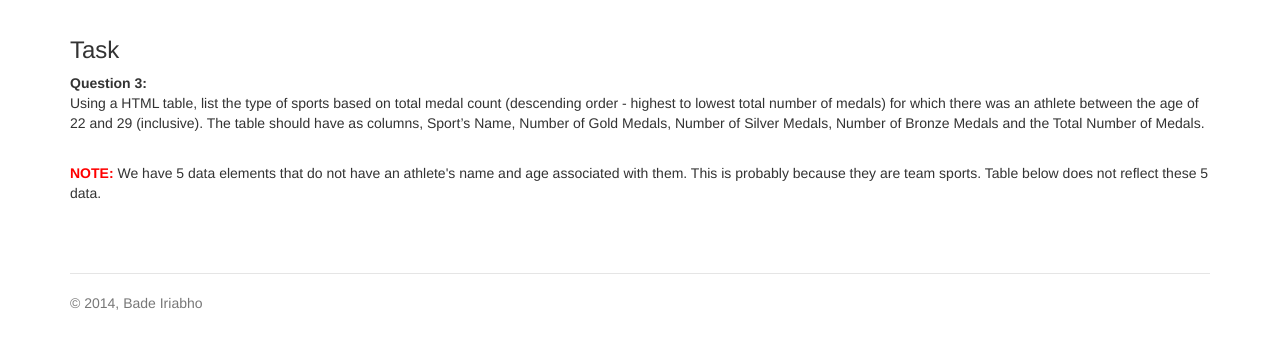
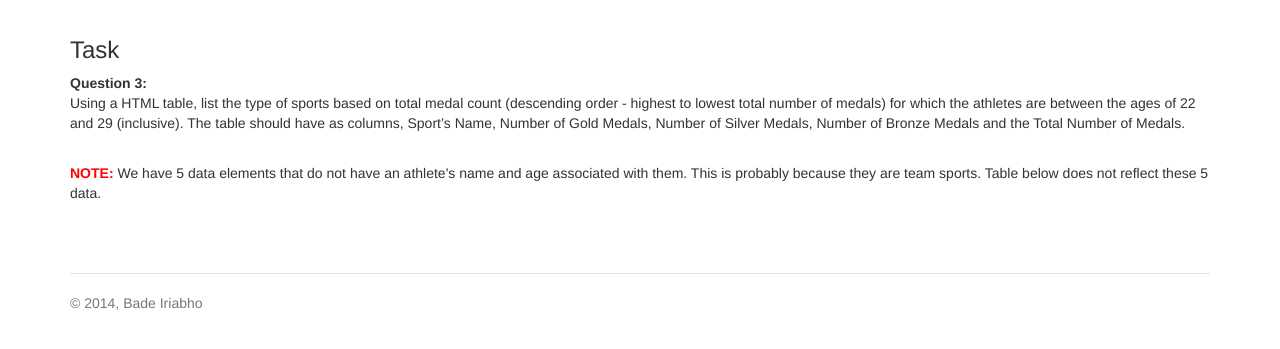
Before and after one commit to ebadedude/LAB-Sample-App, a plain HTML site: page answer3.html in a window 1280 px wide. Shown: the part 53-402 px from the top of the page. Drawn offline with nearby package versions, Linux system fonts and the light colour scheme.

Commit message:
change sentence to sound more correct

```diff
--- a/answer3.html
+++ b/answer3.html
@@ -53,7 +53,7 @@
 		<p>
 			<strong>Question 3:</strong><br />
 			Using a HTML table, list the type of sports based on total medal count (descending order - highest
-			to lowest total number of medals) for which there was an athlete between the age of 22 and 29 (inclusive).
+			to lowest total number of medals) for which the athletes are between the ages of 22 and 29 (inclusive).
 			The table should have as columns, Sport’s Name, Number of Gold Medals, Number of Silver Medals, Number
 			of Bronze Medals and the Total Number of Medals.
 		</p>
```
Also changed, not shown: index.html (+1 -1 lines).
